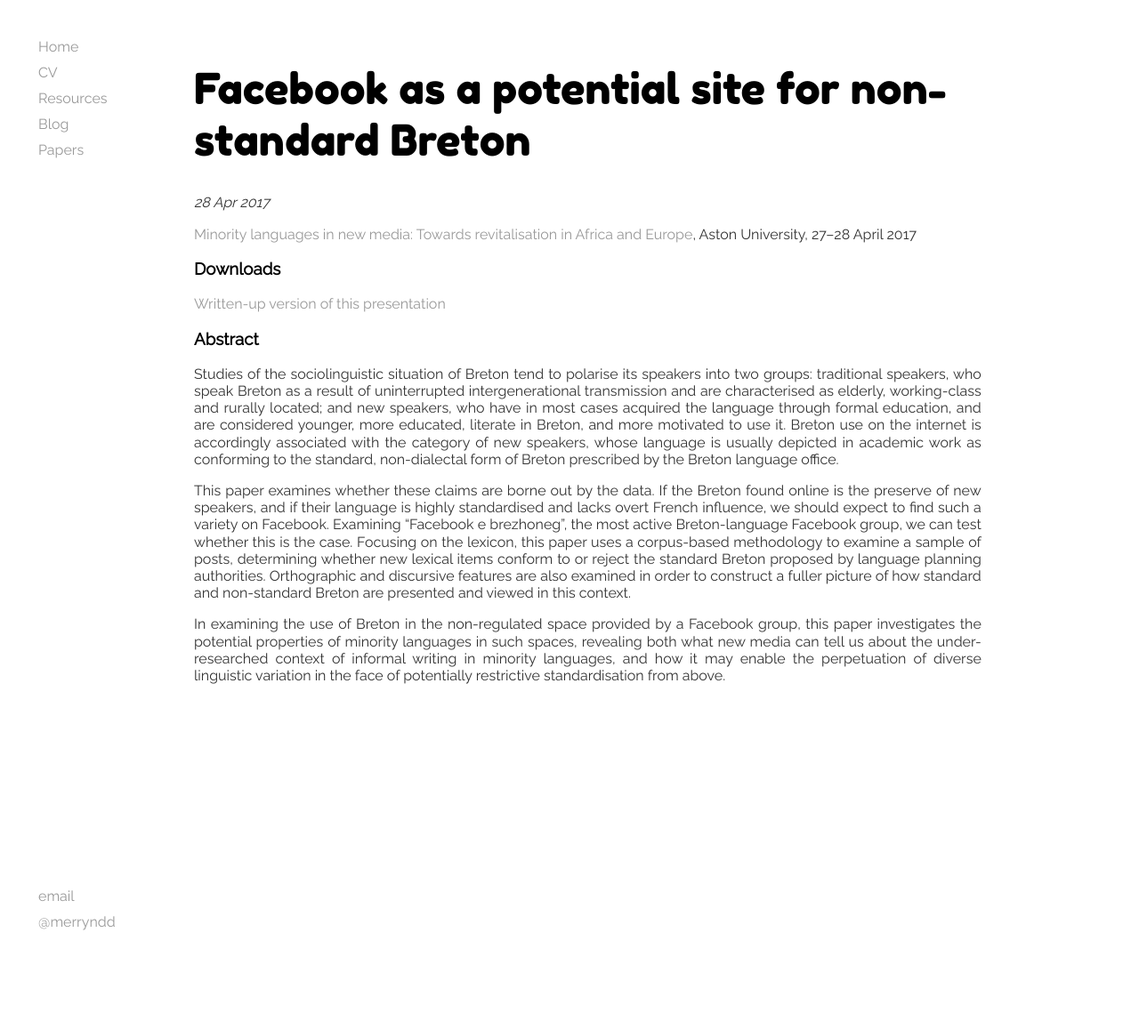
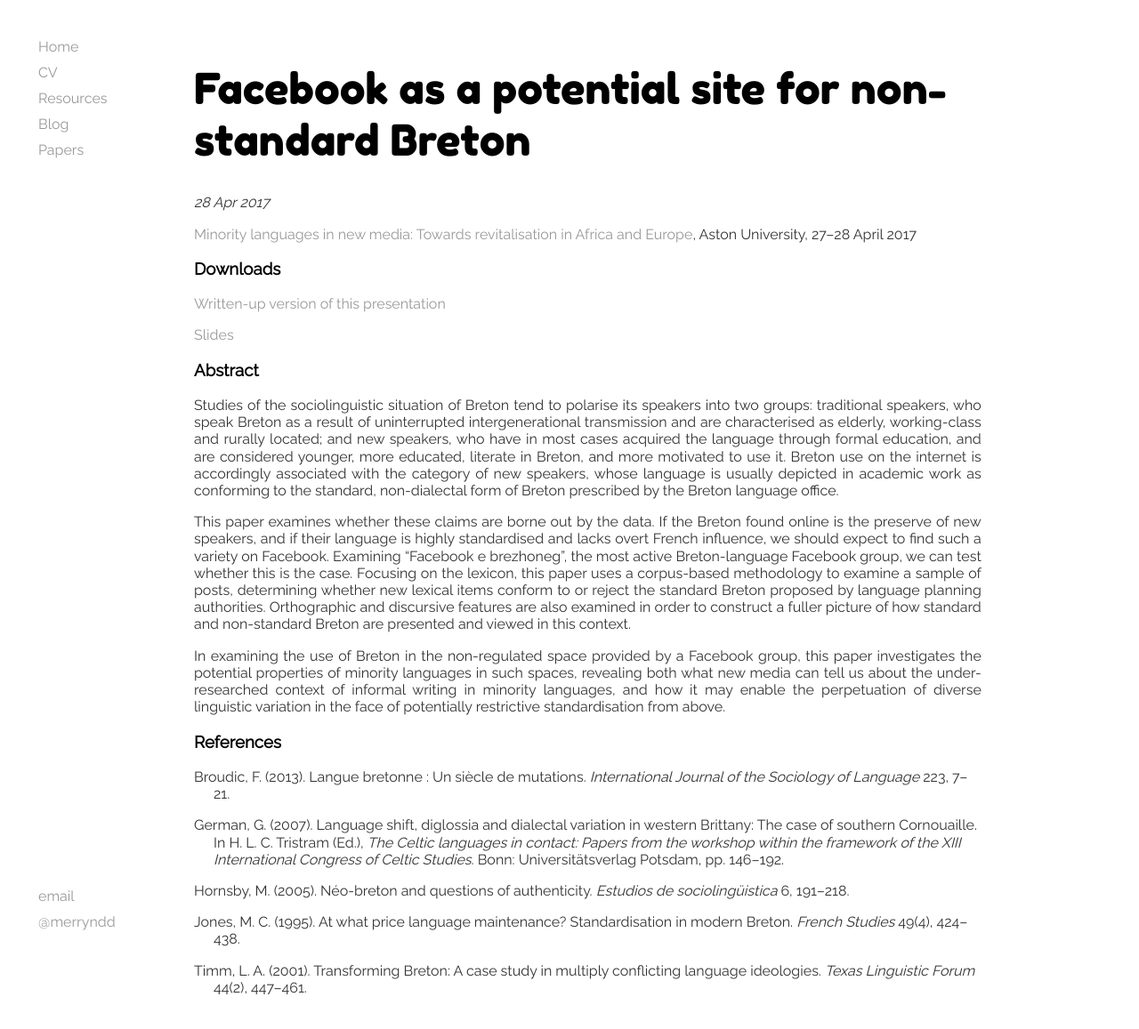
Before and after one commit to merryndd/merryndd.github.io, a Jekyll site: the page built from _posts/2017-04-28-facebook1.html, in a window 1280 px wide and 1174 px high. Shown: the top 1157 px of the window at 89% size. Built offline with Jekyll 4.4.1, drawn with Linux system fonts in a browser that asks for light colours.

Commit message:
Update 2017-04-28-facebook1.html

```diff
--- a/_posts/2017-04-28-facebook1.html
+++ b/_posts/2017-04-28-facebook1.html
@@ -8,6 +8,7 @@
 
 <h3>Downloads</h3>
 <p><a href="https://www.academia.edu/32907045">Written-up version of this presentation</a></p>
+<p><a href="http://merryndd.github.io/papers/media/facebook1-slides.pdf">Slides</a></p>
 
 <h3>Abstract</h3>
 <p>Studies of the sociolinguistic situation of Breton tend to polarise its speakers into two groups: traditional speakers, who speak Breton as a result of uninterrupted intergenerational transmission and are characterised as elderly, working-class and rurally located; and new speakers, who have in most cases acquired the language through formal education, and are considered younger, more educated, literate in Breton, and more motivated to use it. Breton use on the internet is accordingly associated with the category of new speakers, whose language is usually depicted in academic work as conforming to the standard, non-dialectal form of Breton prescribed by the Breton language office.</p>
@@ -15,3 +16,10 @@
 <p>This paper examines whether these claims are borne out by the data. If the Breton found online is the preserve of new speakers, and if their language is highly standardised and lacks overt French influence, we should expect to find such a variety on Facebook. Examining “Facebook e brezhoneg”, the most active Breton-language Facebook group, we can test whether this is the case. Focusing on the lexicon, this paper uses a corpus-based methodology to examine a sample of posts, determining whether new lexical items conform to or reject the standard Breton proposed by language planning authorities. Orthographic and discursive features are also examined in order to construct a fuller picture of how standard and non-standard Breton are presented and viewed in this context.</p>
 
 <p>In examining the use of Breton in the non-regulated space provided by a Facebook group, this paper investigates the potential properties of minority languages in such spaces, revealing both what new media can tell us about the under-researched context of informal writing in minority languages, and how it may enable the perpetuation of diverse linguistic variation in the face of potentially restrictive standardisation from above.</p>
+
+<h3>References</h3>
+<p class="bibentry">Broudic, F. (2013). Langue bretonne : Un siècle de mutations. <i>International Journal of the Sociology of Language</i> 223, 7–21.</p>
+<p class="bibentry">German, G. (2007). Language shift, diglossia and dialectal variation in western Brittany: The case of southern Cornouaille. In H. L. C. Tristram (Ed.), <i>The Celtic languages in contact: Papers from the workshop within the framework of the XIII International Congress of Celtic Studies</i>. Bonn: Universitätsverlag Potsdam, pp. 146–192.</p>
+<p class="bibentry">Hornsby, M. (2005). Néo-breton and questions of authenticity. <i>Estudios de sociolingüistica</i> 6, 191–218.</p>
+<p class="bibentry">Jones, M. C. (1995). At what price language maintenance? Standardisation in modern Breton. <i>French Studies</i> 49(4), 424–438.</p>
+<p class="bibentry">Timm, L. A. (2001). Transforming Breton: A case study in multiply conflicting language ideologies. <i>Texas Linguistic Forum</i> 44(2), 447–461.</p>
```
